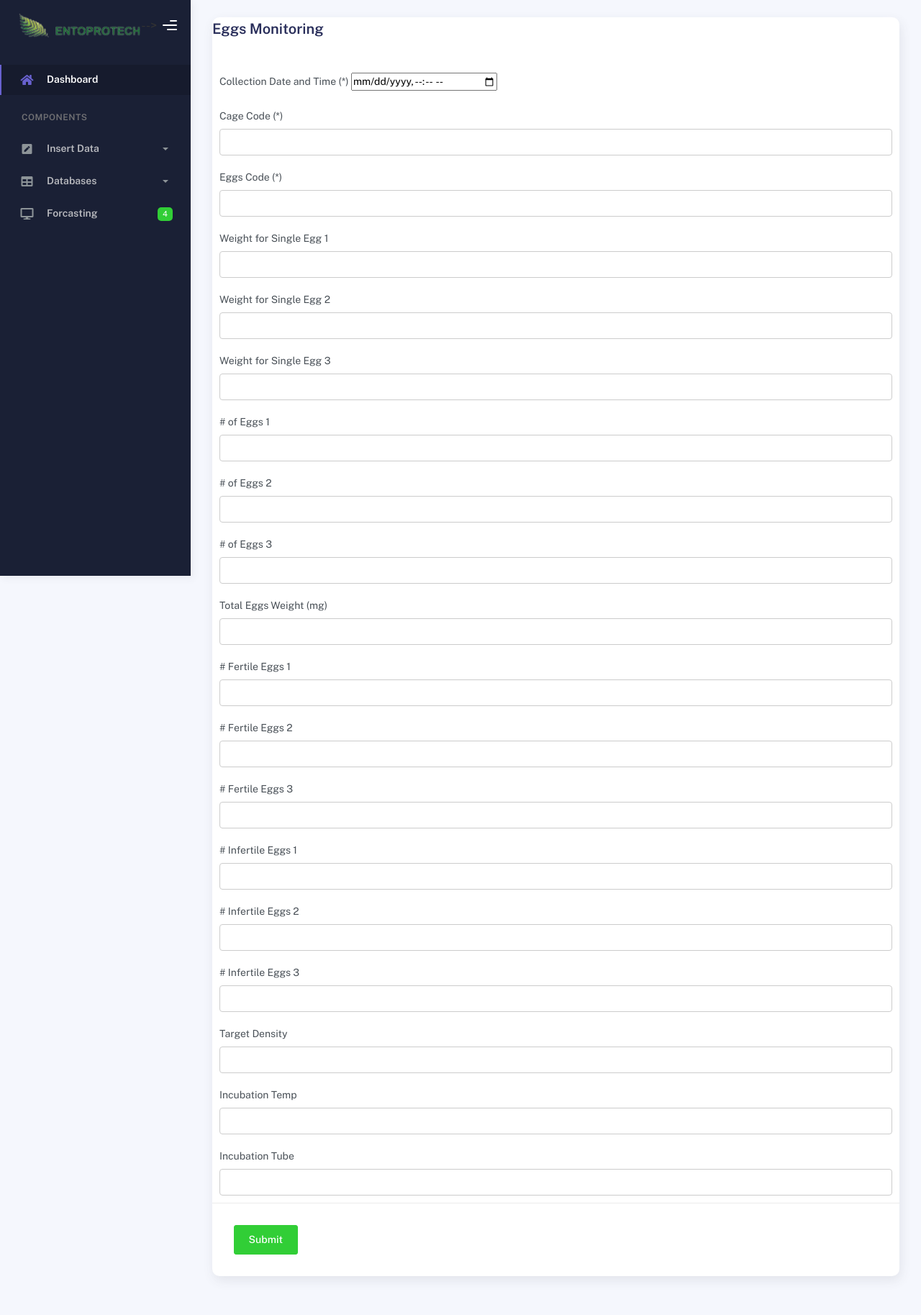
After one commit to MaayanWinkler/BFSFinalProject, a Django app: page /eggsMonitorForm in a window 1280 px wide. The commit adds this page. Shown: the whole page at 72% size. Run offline with Django 4.2, Linux system fonts and the light colour scheme; some libraries are stand-ins or nearby versions.

Commit message:
Changed form

```diff
--- a/BFSapp/static/js/script.js
+++ b/BFSapp/static/js/loadSideBar.js
@@ -52,8 +52,8 @@ const loadSidebar = function () {
                 <div class="collapse" id="forms">
                   <ul class="nav nav-collapse">
                     <li class="active">
-                      <a href="/form">
-                        <span class="sub-item">Basic Form</span>
+                      <a href="/eggsMonitorForm">
+                        <span class="sub-item">Eggs Monitoring</span>
                       </a>
                     </li>
                     <li>
@@ -79,7 +79,7 @@ const loadSidebar = function () {
                   <ul class="nav nav-collapse">
                     <li>
                       <a href="/table1">
-                        <span class="sub-item">Basic Table2</span>
+                        <span class="sub-item">Eggs Monitoring Table</span>
                       </a>
                     </li>
                     <li>
--- /dev/null
+++ b/BFSapp/templates/eggsMonitorForm.html
@@ -0,0 +1,261 @@
+<!DOCTYPE html>
+<html lang="en">
+<head>
+    <meta charset="UTF-8">
+    {% load static %}
+    <meta name="viewport" content="width=device-width, initial-scale=1.0">
+    <title>Eggs Monitoring Form</title>
+    <link rel="stylesheet" href="{%  static 'styles/form.css' %}" />
+    <style>
+
+        .error-message {
+            color: red;
+        }
+
+        .success-message {
+            color: green;
+            font-weight: bold;
+        }
+    </style>
+</head>
+<body>
+    <div class="main-panel">
+        <div class="page-inner">
+            <div class="row">
+                <div class="col-md-12">
+                    <div class="card">
+                        <!-- <div class="card-header"></div> -->
+                            <div class="card-title">Eggs Monitoring</div>
+                        <div class="card-body"> </div>
+                            <div class="form-group">
+                                <label for="dateTime">Collection Date and Time (*)</label>
+                                <input type="datetime-local" id="dateTime" name="dateTime" format-value="yyyy-MM-ddTHH:mm" required />
+                                <span class="error-message" id="date-error"></span>
+                            </div>
+                            <div class="form-group">
+                                <label for="cageCode">Cage Code (*)</label>
+                                <input type="text" id="cageCode" name="cageCode" required />
+                                <span class="error-message" id="cage-code-error"></span>
+                            </div>
+                            <div class="form-group">
+                                <label for="eggsCode">Eggs Code (*)</label>
+                                <input type="text" id="eggsCode" name="eggsCode" required />
+                                <span class="error-message" id="eggs-code-error"></span>
+                            </div>
+                            <div class="form-group">
+                                <label for="weightEgg1">Weight for Single Egg 1</label>
+                                <input type="text" id="weightEgg1" name="weightEgg1" required />
+                                <span class="error-message" id="weight1-error"></span>
+                            </div>
+                            <div class="form-group">
+                                <label for="weightEgg1">Weight for Single Egg 2</label>
+                                <input type="text" id="weightEgg2" name="weightEgg2" required />
+                                <span class="error-message" id="weight2-error"></span>
+                            </div>
+                            <div class="form-group">
+                                <label for="weightEgg1">Weight for Single Egg 3</label>
+                                <input type="text" id="weightEgg3" name="weightEgg3" required />
+                                <span class="error-message" id="weight3-error"></span>
+                            </div>
+                            <div class="form-group">
+                                <label for="numberEggs1"># of Eggs 1</label>
+                                <input type="text" id="numberEggs1" name="numberEggs1" required />
+                                <span class="error-message" id="number-eggs1-error"></span>
+                            </div>
+                            <div class="form-group">
+                                <label for="numberEggs2"># of Eggs 2</label>
+                                <input type="text" id="numberEggs2" name="numberEggs2" required />
+                                <span class="error-message" id="number-eggs2-error"></span>
+                            </div>
+                            <div class="form-group">
+                                <label for="numberEggs3"># of Eggs 3</label>
+                                <input type="text" id="numberEggs3" name="numberEggs3" required />
+                                <span class="error-message" id="number-eggs3-error"></span>
+                            </div>
+                            <div class="form-group">
+                                <label for="total_eggs_weight">Total Eggs Weight (mg)</label>
+                                <input type="text" id="total_eggs_weight" name="total_eggs_weight" required />
+                                <span class="error-message" id="total-eggs-weight-error"></span>
+                            </div>
+                            <div class="form-group">
+                                <label for="numberFertileEggs1"># Fertile Eggs 1</label>
+                                <input type="text" id="numberFertileEggs1" name="numberFertileEggs1" required />
+                                <span class="error-message" id="number-fertile1-error"></span>
+                            </div>
+                            <div class="form-group">
+                                <label for="numberFertileEggs2"># Fertile Eggs 2</label>
+                                <input type="text" id="numberFertileEggs2" name="numberFertileEggs2" required />
+                                <span class="error-message" id="number-fertile2-error"></span>
+                            </div>
+                            <div class="form-group">
+                                <label for="numberFertileEggs3"># Fertile Eggs 3</label>
+                                <input type="text" id="numberFertileEggs3" name="numberFertileEggs3" required />
+                                <span class="error-message" id="number-fertile3-error"></span>
+                            </div>
+                            <div class="form-group">
+                                <label for="numberInfertileEggs1"># Infertile Eggs 1</label>
+                                <input type="text" id="numberInfertileEggs1" name="numberInfertileEggs1" required />
+                                <span class="error-message" id="number-infertile1-error"></span>
+                            </div>
+                            <div class="form-group">
+                                <label for="numberInfertileEggs2"># Infertile Eggs 2</label>
+                                <input type="text" id="numberInfertileEggs2" name="numberInfertileEggs2" required />
+                                <span class="error-message" id="number-infertile2-error"></span>
+                            </div>
+                            <div class="form-group">
+                                <label for="numberInfertileEggs3"># Infertile Eggs 3</label>
+                                <input type="text" id="numberInfertileEggs3" name="numberInfertileEggs3" required />
+                                <span class="error-message" id="number-infertile3-error"></span>
+                            </div>
+                            <div class="form-group">
+                                <label for="targetDensity">Target Density</label>
+                                <input type="text" id="targetDensity" name="targetDensity" required />
+                                <span class="error-message" id="target-density-error"></span>
+                            </div>
+                            <div class="form-group">
+                                <label for="incubationTemp">Incubation Temp</label>
+                                <input type="text" id="incubationTemp" name="incubationTemp" required />
+                                <span class="error-message" id="incubation-temp-error"></span>
+                            </div>
+                            <div class="form-group">
+                                <label for="incubationTube">Incubation Tube</label>
+                                <input type="text" id="incubationTube" name="incubationTube" required />
+                                <span class="error-message" id="incubation-tube-error"></span>
+                            </div>
+                        <div class="card-action">
+                            <div class="success-message" id="success-message"></div>
+                            {% csrf_token %}
+                            <button class="btn btn-success" id="submit">Submit</button>
+                        </div>
+                    </div>
+                </div>
+            </div>
+        </div>
+    </div>
+</body>
+
+    <script src="{%  static 'js/loadSideBar.js' %}"></script>
+    <script type="text/javascript" src="{%  static 'js/plugin/webfont/webfont.min.js' %}"></script>
+    <script src="{%  static 'js/plugin/webfont/webfont.min.js' %}"></script>
+    <!-- CSS Files -->
+    <link rel="stylesheet" href="{%  static 'css/bootstrap.min.css' %}" />
+    <link rel="stylesheet" href="{%  static 'css/plugins.min.css' %}" />
+    <link rel="stylesheet" href="{%  static '/css/kaiadmin.min.css' %}" />
+    <script src="{%  static 'js/core/jquery-3.7.1.min.js' %}"></script>
+    <script src="{%  static 'js/core/popper.min.js' %}"></script>
+    <script src="{%  static 'js/core/bootstrap.min.js' %}"></script>
+    <script>
+        WebFont.load({
+            google: { families: ["Public Sans:300,400,500,600,700"] },
+            custom: {
+                families: [
+                    "Font Awesome 5 Solid",
+                    "Font Awesome 5 Regular",
+                    "Font Awesome 5 Brands",
+                    "simple-line-icons",
+                ],
+                urls: ["static/css/fonts.min.css"],
+            },
+            active: function () {
+                sessionStorage.fonts = true;
+            },
+        });
+    </script>
+
+    <script>
+        document.getElementById("submit").addEventListener("click", validateForm);
+
+        function validateForm() {
+            var dateTimeInput = document.getElementById("dateTime");
+            var cageCodeInput = document.getElementById("cageCode");
+            var eggsCodeInput = document.getElementById("eggsCode");
+
+            var weightEgg1Input = document.getElementById("weightEgg1");
+            var weightEgg2Input = document.getElementById("weightEgg2");
+            var weightEgg3Input = document.getElementById("weightEgg3");
+
+            var numberEggs1Input = document.getElementById("numberEggs1");
+            var numberEggs2Input = document.getElementById("numberEggs2");
+            var numberEggs3Input = document.getElementById("numberEggs3");
+
+            var totalEggsWeightInput = document.getElementById("total_eggs_weight");
+
+            var numberFertile1Input = document.getElementById("numberFertileEggs1");
+            var numberFertile2Input = document.getElementById("numberFertileEggs2");
+            var numberFertile3Input = document.getElementById("numberFertileEggs3");
+
+            var numberInfertile1Input = document.getElementById("numberInfertileEggs1");
+            var numberInfertile2Input = document.getElementById("numberInfertileEggs2");
+            var numberInfertile3Input = document.getElementById("numberInfertileEggs3");
+
+            var targetDensityInput = document.getElementById("targetDensity");
+
+            // Validation functions
+            function validateInputReceived(input, errorId) {
+                var dateTimeValue = input.value;
+                if (!dateTimeValue) {
+                    document.getElementById(errorId).textContent = "This is a mandatory field!";
+                    return false;
+                }
+                return true;
+            }
+
+            function validateFloat(input, errorId) {
+                var value = input.value;
+                if (value && !/^\d+(\.\d+)?$/.test(value)) {
+                    document.getElementById(errorId).textContent = "Please enter only float numbers";
+                    return false;
+                }
+                return true;
+            }
+
+            function validateInteger(input, errorId) {
+                var value = input.value;
+                if (value && /^\d+(\.\d+)?$/.test(value)) {
+                    document.getElementById(errorId).textContent = "Please enter only integer numbers";
+                    return false;
+                }
+                return true;
+            }
+
+            var errorElements = document.querySelectorAll(".error-message");
+            for (var i = 0; i < errorElements.length; i++) {
+                errorElements[i].textContent = "";
+            }
+
+            if (
+                validateInputReceived(dateTimeInput, "date-error") &&
+                validateInputReceived(cageCodeInput, "cage-code-error") &&
+                validateInputReceived(eggsCodeInput, "eggs-code-error") &&
+                validateFloat(weightEgg1Input, "weight1-error") &&
+                validateFloat(weightEgg2Input, "weight2-error") &&
+                validateFloat(weightEgg3Input, "weight3-error") &&
+                validateInteger(numberEggs1Input, "number-eggs1-error") &&
+                validateInteger(numberEggs2Input, "number-eggs2-error") &&
+                validateInteger(numberEggs3Input, "number-eggs3-error") &&
+                validateInteger(totalEggsWeightInput, "total-eggs-weight-error") &&
+                validateInteger(numberFertile1Input, "number-fertile1-error") &&
+                validateInteger(numberFertile2Input, "number-fertile2-error") &&
+                validateInteger(numberFertile3Input, "number-fertile3-error") &&
+                validateInteger(numberInfertile1Input, "number-infertile1-error") &&
+                validateInteger(numberInfertile2Input, "number-infertile2-error") &&
+                validateInteger(numberInfertile3Input, "number-infertile3-error") &&
+                validateInteger(targetDensityInput, "target-density-error")
+            ) {
+
+                document.getElementById("success-message").textContent = "Data inserted successfully";
+
+                // Hide the success message after 3 seconds
+                setTimeout(function () {
+                    document.getElementById("success-message").textContent = "";
+                }, 900000);
+
+                return true;
+            } else {
+                // Clear success message if there are errors
+                document.getElementById("success-message").textContent = "";
+                return false;
+            }
+        }
+    </script>
+</html>
--- a/BFSapp/templates/index.html
+++ b/BFSapp/templates/index.html
@@ -734,7 +734,7 @@
     <script src="assets/js/kaiadmin.min.js"></script>
 
 
-    <script src="{%  static 'js/script.js' %}"></script>
-    <script src="assets/js/script.js"></script>
+    <script src="{%  static 'js/loadSideBar.js' %}"></script>
+    <script src="assets/js/loadSideBar.js"></script>
   </body>
 </html>
--- a/BFSapp/views.py
+++ b/BFSapp/views.py
@@ -36,7 +36,9 @@ def check_user(request):
         else:
             return render(request, "login.html",{})
 
-def fill_form(request):
+def fill_eggs_monitor_form(request):
+    print(request.POST)
+    print('sadf')
     if request.POST:
         cycle = request.POST['cycle']
         diet = request.POST['diet']
@@ -56,7 +58,7 @@ def fill_form(request):
             after_dry = after_dry,
         )
 
-    return render(request, "form.html",{})
+    return render(request, "eggsMonitorForm.html",{})
 
 def get_table1(request):
     all_measurements = Measurement.objects.get_queryset()
--- a/BFSproject/urls.py
+++ b/BFSproject/urls.py
@@ -24,7 +24,7 @@ urlpatterns = [
     path("", views.user_login, name="user_login"),
     path("index", views.index, name="index"),
     path("check_user/", views.check_user, name="check_user"),
-    path("form", views.fill_form, name="fill_form"),
+    path("eggsMonitorForm", views.fill_eggs_monitor_form, name="fill_eggs_monitor_form"),
     path("table1", views.get_table1, name="get_table1"),
     path('filter', views.filter_view, name='filter_view'),
 ] + static(settings.MEDIA_URL, document_root=settings.MEDIA_ROOT)
```
Also changed, not shown: BFSapp/templates/form.html (deleted, +0 -184 lines), BFSapp/templates/table1.html (added, +133 -0 lines), db.sqlite3.
